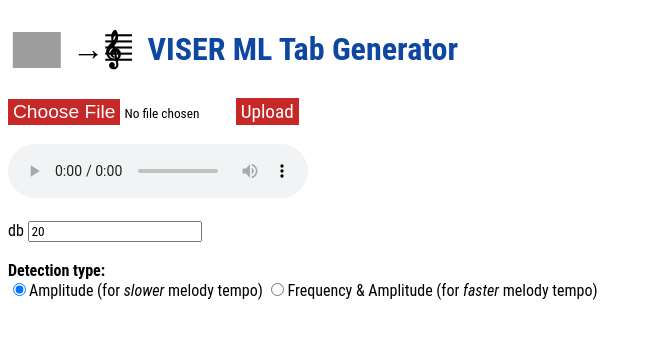
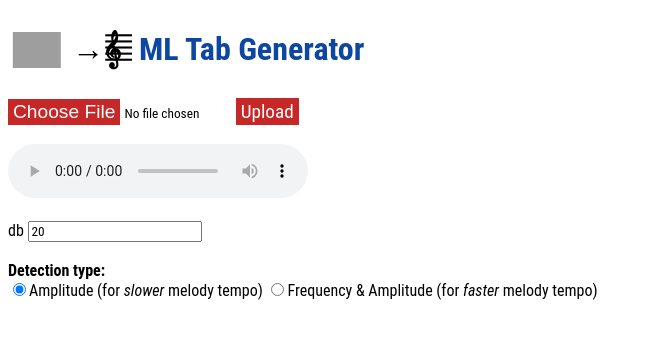
Before and after one commit to Semi-Competent-Development-Partners/pesma-sterr, a Flask app: page / in a window 1280 px wide. Shown: the top 339 px of the page, without its empty margins (0-652 px from the left). Run offline with Flask 3, Linux system fonts and the light colour scheme; grey boxes are pictures that could not be loaded.

Commit message:
Update index.html
Removed VISER from the H1

```diff
--- a/templates/index.html
+++ b/templates/index.html
@@ -3,18 +3,20 @@
 
 <head>
     <meta charset="UTF-8">
-    <title>Tabulator</title>
+    <title>ML Tab Generator</title>
     <link rel="stylesheet" href="{{ url_for('static', filename='style.css') }}"/>
     <link rel="stylesheet" href="{{ url_for('static', filename='loader.css') }}"/>
 </head>
 
 <body>
-<h1>
-    <span class="note">
-        <img src="https://encrypted-tbn0.gstatic.com/images?q=tbn:ANd9GcT7PtrjM0IClOvgb4nGUwke9IyIdHmEppZp-A&s"></span>
-    <span class="arrow"> → </span>
-    <span class="clef-bars">𝄞𝄚</span>
-    <span class="title">VISER ML Tab Generator</span></h1>
+    <h1>
+        <span class="note">
+            <img src="https://encrypted-tbn0.gstatic.com/images?q=tbn:ANd9GcT7PtrjM0IClOvgb4nGUwke9IyIdHmEppZp-A&s">
+        </span>
+        <span class="arrow"> → </span>
+        <span class="clef-bars">𝄞𝄚</span>
+        <span class="title">ML Tab Generator</span>
+    </h1>
     <input type="file" id="audioInput" accept="audio/wav">
     <button onclick="uploadAudio()" id="uploadBtn">Upload</button>
     <br><br>
```
